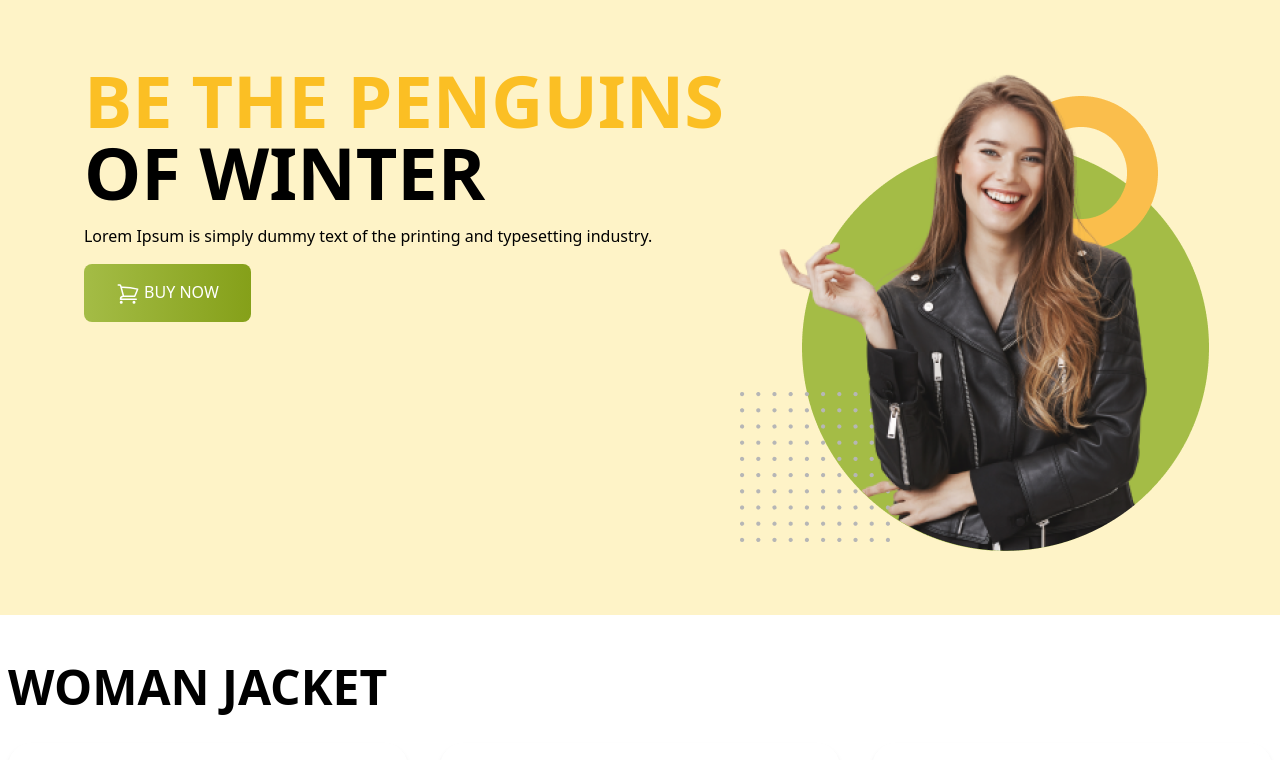
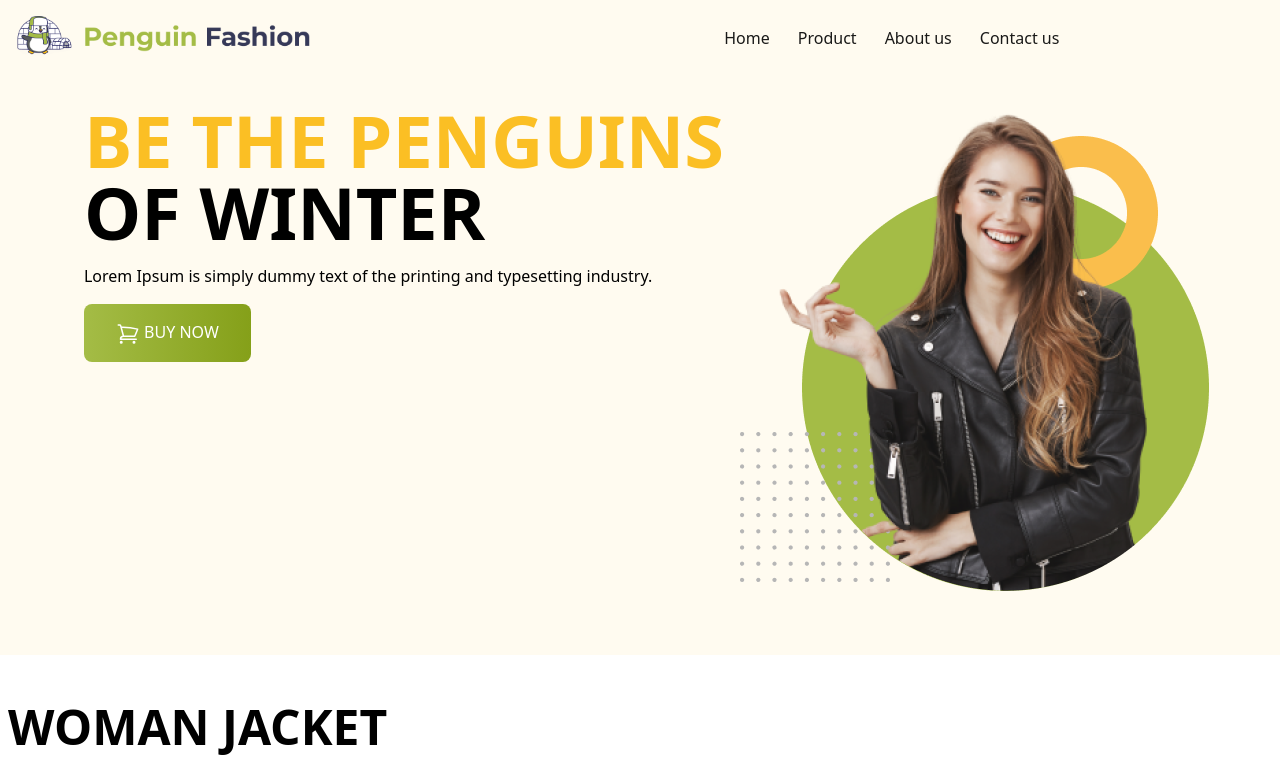
Before and after one commit to miraz-faruk/penguin-fashion, a plain HTML site: page index.html in a window 1280 px wide. Shown: the top 760 px of the page. Drawn offline with nearby package versions, Linux system fonts and the light colour scheme.

Commit message:
Complete

```diff
--- a/index.html
+++ b/index.html
@@ -1,5 +1,6 @@
 <!DOCTYPE html>
 <html lang="en">
+
 <head>
     <meta charset="UTF-8">
     <meta name="viewport" content="width=device-width, initial-scale=1.0">
@@ -20,19 +21,66 @@
     </script>
 </head>
 <body>
-    <header class="bg-amber-100 p-4">
+    <header class="bg-[#FFFBF0] p-4">
         <!-- Navbar section -->
-        <nav>
+        <nav class="flex justify-between">
+            <img class="h-10 md:me-96" src="icons/logo.png" alt="">
+            <div class="flex w-full items-center justify-between px-3">
+                <!-- Hamburger button for mobile view -->
+                <button
+                    class="block border-0 bg-transparent px-2 text-neutral-500 hover:no-underline hover:shadow-none focus:no-underline focus:shadow-none focus:outline-none focus:ring-0 dark:text-neutral-200 lg:hidden"
+                    type="button" data-te-collapse-init data-te-target="#navbarSupportedContent3"
+                    aria-controls="navbarSupportedContent3" aria-expanded="false" aria-label="Toggle navigation">
+                    <!-- Hamburger icon -->
+                    <span class="[&>svg]:w-7">
+                        <svg xmlns="http://www.w3.org/2000/svg" viewBox="0 0 24 24" fill="currentColor" class="h-7 w-7">
+                            <path fill-rule="evenodd"
+                                d="M3 6.75A.75.75 0 013.75 6h16.5a.75.75 0 010 1.5H3.75A.75.75 0 013 6.75zM3 12a.75.75 0 01.75-.75h16.5a.75.75 0 010 1.5H3.75A.75.75 0 013 12zm0 5.25a.75.75 0 01.75-.75h16.5a.75.75 0 010 1.5H3.75a.75.75 0 01-.75-.75z"
+                                clip-rule="evenodd" />
+                        </svg>
+                    </span>
+                </button>
 
+                <!-- Collapsible navbar container -->
+                <div class="!visible mt-2 hidden flex-grow basis-[100%] items-center lg:mt-0 lg:!flex lg:basis-auto"
+                    id="navbarSupportedContent3" data-te-collapse-item>
+                    <!-- Left links -->
+                    <div class="list-style-none mr-auto flex flex-col pl-0 lg:mt-1 lg:flex-row" data-te-navbar-nav-ref>
+                        <!-- Home link -->
+                        <div class="my-4 pl-2 lg:my-0 lg:pl-2 lg:pr-1" data-te-nav-item-ref>
+                            <a class="active disabled:text-black/30 lg:px-2 [&.active]:text-black/90 dark:[&.active]:text-neutral-400"
+                                aria-current="page" href="#" data-te-nav-link-ref>Home</a>
+                        </div>
+                        <!-- Product link -->
+                        <div class="my-4 pl-2 lg:my-0 lg:pl-2 lg:pr-1" data-te-nav-item-ref>
+                            <a class="active disabled:text-black/30 lg:px-2 [&.active]:text-black/90 dark:[&.active]:text-neutral-400"
+                                aria-current="page" href="#" data-te-nav-link-ref>Product</a>
+                        </div>
+                        <!-- About us link -->
+                        <div class="my-4 pl-2 lg:my-0 lg:pl-2 lg:pr-1" data-te-nav-item-ref>
+                            <a class="active disabled:text-black/30 lg:px-2 [&.active]:text-black/90 dark:[&.active]:text-neutral-400"
+                                aria-current="page" href="#" data-te-nav-link-ref>About us</a>
+                        </div>
+                        <!-- Contact us link -->
+                        <div class="my-4 pl-2 lg:my-0 lg:pl-2 lg:pr-1" data-te-nav-item-ref>
+                            <a class="active disabled:text-black/30 lg:px-2 [&.active]:text-black/90 dark:[&.active]:text-neutral-400"
+                                aria-current="page" href="#" data-te-nav-link-ref>Contact us</a>
+                        </div>
+                    </div>
+                </div>
+            </div>
         </nav>
         <!-- Banner section -->
         <div class="container mx-auto md:flex justify-center py-12">
             <div class="space-y-4 px-4">
-                <h1 class="text-7xl font-semibold uppercase"><span class="text-amber-400">be the penguins</span> <br> of winter</h1>
+                <h1 class="text-7xl font-semibold uppercase"><span class="text-amber-400">be the penguins</span> <br> of
+                    winter</h1>
                 <p>Lorem Ipsum is simply dummy text of the printing and typesetting industry.</p>
                 <button class="py-4 px-8 uppercase text-white bg-gradient-to-r from-[#A4BC46] to-[#85A019] rounded-lg">
-                    <svg xmlns="http://www.w3.org/2000/svg" fill="none" viewBox="0 0 24 24" stroke-width="1.5" stroke="currentColor" class="w-6 h-6 inline">
-                        <path stroke-linecap="round" stroke-linejoin="round" d="M2.25 3h1.386c.51 0 .955.343 1.087.835l.383 1.437M7.5 14.25a3 3 0 00-3 3h15.75m-12.75-3h11.218c1.121-2.3 2.1-4.684 2.924-7.138a60.114 60.114 0 00-16.536-1.84M7.5 14.25L5.106 5.272M6 20.25a.75.75 0 11-1.5 0 .75.75 0 011.5 0zm12.75 0a.75.75 0 11-1.5 0 .75.75 0 011.5 0z" />
+                    <svg xmlns="http://www.w3.org/2000/svg" fill="none" viewBox="0 0 24 24" stroke-width="1.5"
+                        stroke="currentColor" class="w-6 h-6 inline">
+                        <path stroke-linecap="round" stroke-linejoin="round"
+                            d="M2.25 3h1.386c.51 0 .955.343 1.087.835l.383 1.437M7.5 14.25a3 3 0 00-3 3h15.75m-12.75-3h11.218c1.121-2.3 2.1-4.684 2.924-7.138a60.114 60.114 0 00-16.536-1.84M7.5 14.25L5.106 5.272M6 20.25a.75.75 0 11-1.5 0 .75.75 0 011.5 0zm12.75 0a.75.75 0 11-1.5 0 .75.75 0 011.5 0z" />
                     </svg>
                     buy now
                 </button>
@@ -57,9 +105,12 @@
                     </div>
                     <div class="flex justify-between">
                         <h1 class="text-4xl font-semibold text-price">$234</h1>
-                        <button class="py-4 px-8 uppercase text-white bg-gradient-to-r from-[#A4BC46] to-[#85A019] rounded-lg">
-                            <svg xmlns="http://www.w3.org/2000/svg" fill="none" viewBox="0 0 24 24" stroke-width="1.5" stroke="currentColor" class="w-6 h-6 inline">
-                                <path stroke-linecap="round" stroke-linejoin="round" d="M2.25 3h1.386c.51 0 .955.343 1.087.835l.383 1.437M7.5 14.25a3 3 0 00-3 3h15.75m-12.75-3h11.218c1.121-2.3 2.1-4.684 2.924-7.138a60.114 60.114 0 00-16.536-1.84M7.5 14.25L5.106 5.272M6 20.25a.75.75 0 11-1.5 0 .75.75 0 011.5 0zm12.75 0a.75.75 0 11-1.5 0 .75.75 0 011.5 0z" />
+                        <button
+                            class="py-4 px-8 uppercase text-white bg-gradient-to-r from-[#A4BC46] to-[#85A019] rounded-lg">
+                            <svg xmlns="http://www.w3.org/2000/svg" fill="none" viewBox="0 0 24 24" stroke-width="1.5"
+                                stroke="currentColor" class="w-6 h-6 inline">
+                                <path stroke-linecap="round" stroke-linejoin="round"
+                                    d="M2.25 3h1.386c.51 0 .955.343 1.087.835l.383 1.437M7.5 14.25a3 3 0 00-3 3h15.75m-12.75-3h11.218c1.121-2.3 2.1-4.684 2.924-7.138a60.114 60.114 0 00-16.536-1.84M7.5 14.25L5.106 5.272M6 20.25a.75.75 0 11-1.5 0 .75.75 0 011.5 0zm12.75 0a.75.75 0 11-1.5 0 .75.75 0 011.5 0z" />
                             </svg>
                             buy now
                         </button>
@@ -75,9 +126,12 @@
                     </div>
                     <div class="flex justify-between">
                         <h1 class="text-4xl font-semibold text-price">$234</h1>
-                        <button class="py-4 px-8 uppercase text-white bg-gradient-to-r from-[#A4BC46] to-[#85A019] rounded-lg">
-                            <svg xmlns="http://www.w3.org/2000/svg" fill="none" viewBox="0 0 24 24" stroke-width="1.5" stroke="currentColor" class="w-6 h-6 inline">
-                                <path stroke-linecap="round" stroke-linejoin="round" d="M2.25 3h1.386c.51 0 .955.343 1.087.835l.383 1.437M7.5 14.25a3 3 0 00-3 3h15.75m-12.75-3h11.218c1.121-2.3 2.1-4.684 2.924-7.138a60.114 60.114 0 00-16.536-1.84M7.5 14.25L5.106 5.272M6 20.25a.75.75 0 11-1.5 0 .75.75 0 011.5 0zm12.75 0a.75.75 0 11-1.5 0 .75.75 0 011.5 0z" />
+                        <button
+                            class="py-4 px-8 uppercase text-white bg-gradient-to-r from-[#A4BC46] to-[#85A019] rounded-lg">
+                            <svg xmlns="http://www.w3.org/2000/svg" fill="none" viewBox="0 0 24 24" stroke-width="1.5"
+                                stroke="currentColor" class="w-6 h-6 inline">
+                                <path stroke-linecap="round" stroke-linejoin="round"
+                                    d="M2.25 3h1.386c.51 0 .955.343 1.087.835l.383 1.437M7.5 14.25a3 3 0 00-3 3h15.75m-12.75-3h11.218c1.121-2.3 2.1-4.684 2.924-7.138a60.114 60.114 0 00-16.536-1.84M7.5 14.25L5.106 5.272M6 20.25a.75.75 0 11-1.5 0 .75.75 0 011.5 0zm12.75 0a.75.75 0 11-1.5 0 .75.75 0 011.5 0z" />
                             </svg>
                             buy now
                         </button>
@@ -93,9 +147,12 @@
                     </div>
                     <div class="flex justify-between">
                         <h1 class="text-4xl font-semibold text-price">$234</h1>
-                        <button class="py-4 px-8 uppercase text-white bg-gradient-to-r from-[#A4BC46] to-[#85A019] rounded-lg">
-                            <svg xmlns="http://www.w3.org/2000/svg" fill="none" viewBox="0 0 24 24" stroke-width="1.5" stroke="currentColor" class="w-6 h-6 inline">
-                                <path stroke-linecap="round" stroke-linejoin="round" d="M2.25 3h1.386c.51 0 .955.343 1.087.835l.383 1.437M7.5 14.25a3 3 0 00-3 3h15.75m-12.75-3h11.218c1.121-2.3 2.1-4.684 2.924-7.138a60.114 60.114 0 00-16.536-1.84M7.5 14.25L5.106 5.272M6 20.25a.75.75 0 11-1.5 0 .75.75 0 011.5 0zm12.75 0a.75.75 0 11-1.5 0 .75.75 0 011.5 0z" />
+                        <button
+                            class="py-4 px-8 uppercase text-white bg-gradient-to-r from-[#A4BC46] to-[#85A019] rounded-lg">
+                            <svg xmlns="http://www.w3.org/2000/svg" fill="none" viewBox="0 0 24 24" stroke-width="1.5"
+                                stroke="currentColor" class="w-6 h-6 inline">
+                                <path stroke-linecap="round" stroke-linejoin="round"
+                                    d="M2.25 3h1.386c.51 0 .955.343 1.087.835l.383 1.437M7.5 14.25a3 3 0 00-3 3h15.75m-12.75-3h11.218c1.121-2.3 2.1-4.684 2.924-7.138a60.114 60.114 0 00-16.536-1.84M7.5 14.25L5.106 5.272M6 20.25a.75.75 0 11-1.5 0 .75.75 0 011.5 0zm12.75 0a.75.75 0 11-1.5 0 .75.75 0 011.5 0z" />
                             </svg>
                             buy now
                         </button>
@@ -117,9 +174,12 @@
                     </div>
                     <div class="flex justify-between">
                         <h1 class="text-4xl font-semibold text-price">$234</h1>
-                        <button class="py-4 px-8 uppercase text-white bg-gradient-to-r from-[#A4BC46] to-[#85A019] rounded-lg">
-                            <svg xmlns="http://www.w3.org/2000/svg" fill="none" viewBox="0 0 24 24" stroke-width="1.5" stroke="currentColor" class="w-6 h-6 inline">
-                                <path stroke-linecap="round" stroke-linejoin="round" d="M2.25 3h1.386c.51 0 .955.343 1.087.835l.383 1.437M7.5 14.25a3 3 0 00-3 3h15.75m-12.75-3h11.218c1.121-2.3 2.1-4.684 2.924-7.138a60.114 60.114 0 00-16.536-1.84M7.5 14.25L5.106 5.272M6 20.25a.75.75 0 11-1.5 0 .75.75 0 011.5 0zm12.75 0a.75.75 0 11-1.5 0 .75.75 0 011.5 0z" />
+                        <button
+                            class="py-4 px-8 uppercase text-white bg-gradient-to-r from-[#A4BC46] to-[#85A019] rounded-lg">
+                            <svg xmlns="http://www.w3.org/2000/svg" fill="none" viewBox="0 0 24 24" stroke-width="1.5"
+                                stroke="currentColor" class="w-6 h-6 inline">
+                                <path stroke-linecap="round" stroke-linejoin="round"
+                                    d="M2.25 3h1.386c.51 0 .955.343 1.087.835l.383 1.437M7.5 14.25a3 3 0 00-3 3h15.75m-12.75-3h11.218c1.121-2.3 2.1-4.684 2.924-7.138a60.114 60.114 0 00-16.536-1.84M7.5 14.25L5.106 5.272M6 20.25a.75.75 0 11-1.5 0 .75.75 0 011.5 0zm12.75 0a.75.75 0 11-1.5 0 .75.75 0 011.5 0z" />
                             </svg>
                             buy now
                         </button>
@@ -135,9 +195,12 @@
                     </div>
                     <div class="flex justify-between">
                         <h1 class="text-4xl font-semibold text-price">$234</h1>
-                        <button class="py-4 px-8 uppercase text-white bg-gradient-to-r from-[#A4BC46] to-[#85A019] rounded-lg">
-                            <svg xmlns="http://www.w3.org/2000/svg" fill="none" viewBox="0 0 24 24" stroke-width="1.5" stroke="currentColor" class="w-6 h-6 inline">
-                                <path stroke-linecap="round" stroke-linejoin="round" d="M2.25 3h1.386c.51 0 .955.343 1.087.835l.383 1.437M7.5 14.25a3 3 0 00-3 3h15.75m-12.75-3h11.218c1.121-2.3 2.1-4.684 2.924-7.138a60.114 60.114 0 00-16.536-1.84M7.5 14.25L5.106 5.272M6 20.25a.75.75 0 11-1.5 0 .75.75 0 011.5 0zm12.75 0a.75.75 0 11-1.5 0 .75.75 0 011.5 0z" />
+                        <button
+                            class="py-4 px-8 uppercase text-white bg-gradient-to-r from-[#A4BC46] to-[#85A019] rounded-lg">
+                            <svg xmlns="http://www.w3.org/2000/svg" fill="none" viewBox="0 0 24 24" stroke-width="1.5"
+                                stroke="currentColor" class="w-6 h-6 inline">
+                                <path stroke-linecap="round" stroke-linejoin="round"
+                                    d="M2.25 3h1.386c.51 0 .955.343 1.087.835l.383 1.437M7.5 14.25a3 3 0 00-3 3h15.75m-12.75-3h11.218c1.121-2.3 2.1-4.684 2.924-7.138a60.114 60.114 0 00-16.536-1.84M7.5 14.25L5.106 5.272M6 20.25a.75.75 0 11-1.5 0 .75.75 0 011.5 0zm12.75 0a.75.75 0 11-1.5 0 .75.75 0 011.5 0z" />
                             </svg>
                             buy now
                         </button>
@@ -153,9 +216,12 @@
                     </div>
                     <div class="flex justify-between">
                         <h1 class="text-4xl font-semibold text-price">$234</h1>
-                        <button class="py-4 px-8 uppercase text-white bg-gradient-to-r from-[#A4BC46] to-[#85A019] rounded-lg">
-                            <svg xmlns="http://www.w3.org/2000/svg" fill="none" viewBox="0 0 24 24" stroke-width="1.5" stroke="currentColor" class="w-6 h-6 inline">
-                                <path stroke-linecap="round" stroke-linejoin="round" d="M2.25 3h1.386c.51 0 .955.343 1.087.835l.383 1.437M7.5 14.25a3 3 0 00-3 3h15.75m-12.75-3h11.218c1.121-2.3 2.1-4.684 2.924-7.138a60.114 60.114 0 00-16.536-1.84M7.5 14.25L5.106 5.272M6 20.25a.75.75 0 11-1.5 0 .75.75 0 011.5 0zm12.75 0a.75.75 0 11-1.5 0 .75.75 0 011.5 0z" />
+                        <button
+                            class="py-4 px-8 uppercase text-white bg-gradient-to-r from-[#A4BC46] to-[#85A019] rounded-lg">
+                            <svg xmlns="http://www.w3.org/2000/svg" fill="none" viewBox="0 0 24 24" stroke-width="1.5"
+                                stroke="currentColor" class="w-6 h-6 inline">
+                                <path stroke-linecap="round" stroke-linejoin="round"
+                                    d="M2.25 3h1.386c.51 0 .955.343 1.087.835l.383 1.437M7.5 14.25a3 3 0 00-3 3h15.75m-12.75-3h11.218c1.121-2.3 2.1-4.684 2.924-7.138a60.114 60.114 0 00-16.536-1.84M7.5 14.25L5.106 5.272M6 20.25a.75.75 0 11-1.5 0 .75.75 0 011.5 0zm12.75 0a.75.75 0 11-1.5 0 .75.75 0 011.5 0z" />
                             </svg>
                             buy now
                         </button>
@@ -192,4 +258,5 @@
         </section>
     </main>
 </body>
+
 </html>
```
Lines whose indentation alone changed are shown as unchanged.
